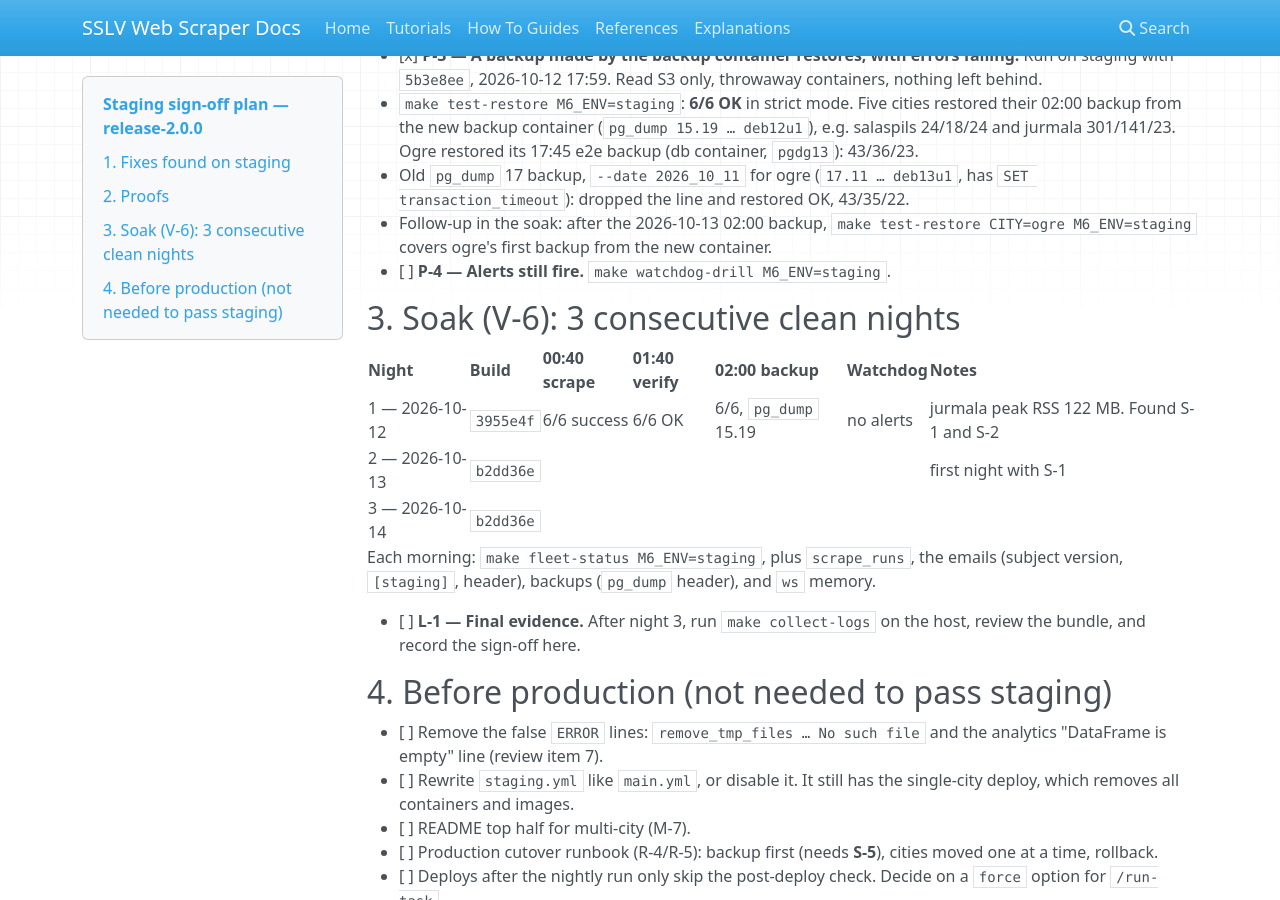
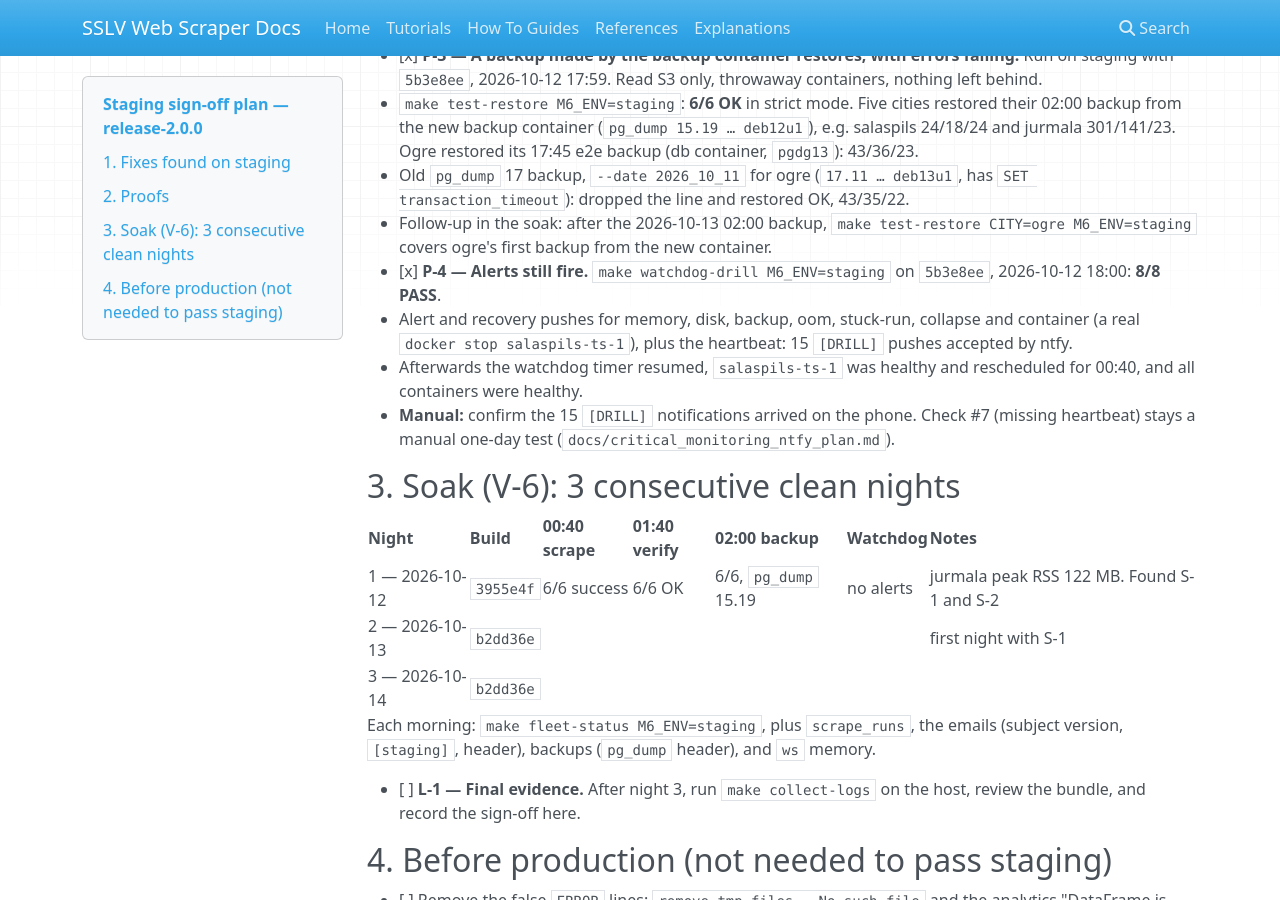
Before and after one commit to vfedotovs/sslv_web_scraper, an MkDocs documentation site: the page built from docs/staging_signoff_release-2.0.0.md, in a window 1280 px wide and 900 px high, scrolled down 1714 px. Built offline with MkDocs 1.6.1, drawn with Linux system fonts in a browser that asks for light colours; nearby versions of some CDN libraries.

Commit message:
docs: P-4 passed on staging (8/8 watchdog drills, 15 [DRILL] pushes)
Co-Authored-By: Claude Opus 5.5 <noreply@anthropic.com>

```diff
--- a/docs/staging_signoff_release-2.0.0.md
+++ b/docs/staging_signoff_release-2.0.0.md
@@ -44,7 +44,10 @@ Staging passes when every item in sections 1–3 is done.
   - `make test-restore M6_ENV=staging`: **6/6 OK** in strict mode. Five cities restored their 02:00 backup from the new backup container (`pg_dump 15.19 … deb12u1`), e.g. salaspils 24/18/24 and jurmala 301/141/23. Ogre restored its 17:45 e2e backup (db container, `pgdg13`): 43/36/23.
   - Old `pg_dump` 17 backup, `--date 2026_10_11` for ogre (`17.11 … deb13u1`, has `SET transaction_timeout`): dropped the line and restored OK, 43/35/22.
   - Follow-up in the soak: after the 2026-10-13 02:00 backup, `make test-restore CITY=ogre M6_ENV=staging` covers ogre's first backup from the new container.
-- [ ] **P-4 — Alerts still fire.** `make watchdog-drill M6_ENV=staging`.
+- [x] **P-4 — Alerts still fire.** `make watchdog-drill M6_ENV=staging` on `5b3e8ee`, 2026-10-12 18:00: **8/8 PASS**.
+  - Alert and recovery pushes for memory, disk, backup, oom, stuck-run, collapse and container (a real `docker stop salaspils-ts-1`), plus the heartbeat: 15 `[DRILL]` pushes accepted by ntfy.
+  - Afterwards the watchdog timer resumed, `salaspils-ts-1` was healthy and rescheduled for 00:40, and all containers were healthy.
+  - **Manual:** confirm the 15 `[DRILL]` notifications arrived on the phone. Check #7 (missing heartbeat) stays a manual one-day test (`docs/critical_monitoring_ntfy_plan.md`).
 
 ## 3. Soak (V-6): 3 consecutive clean nights
 
```
